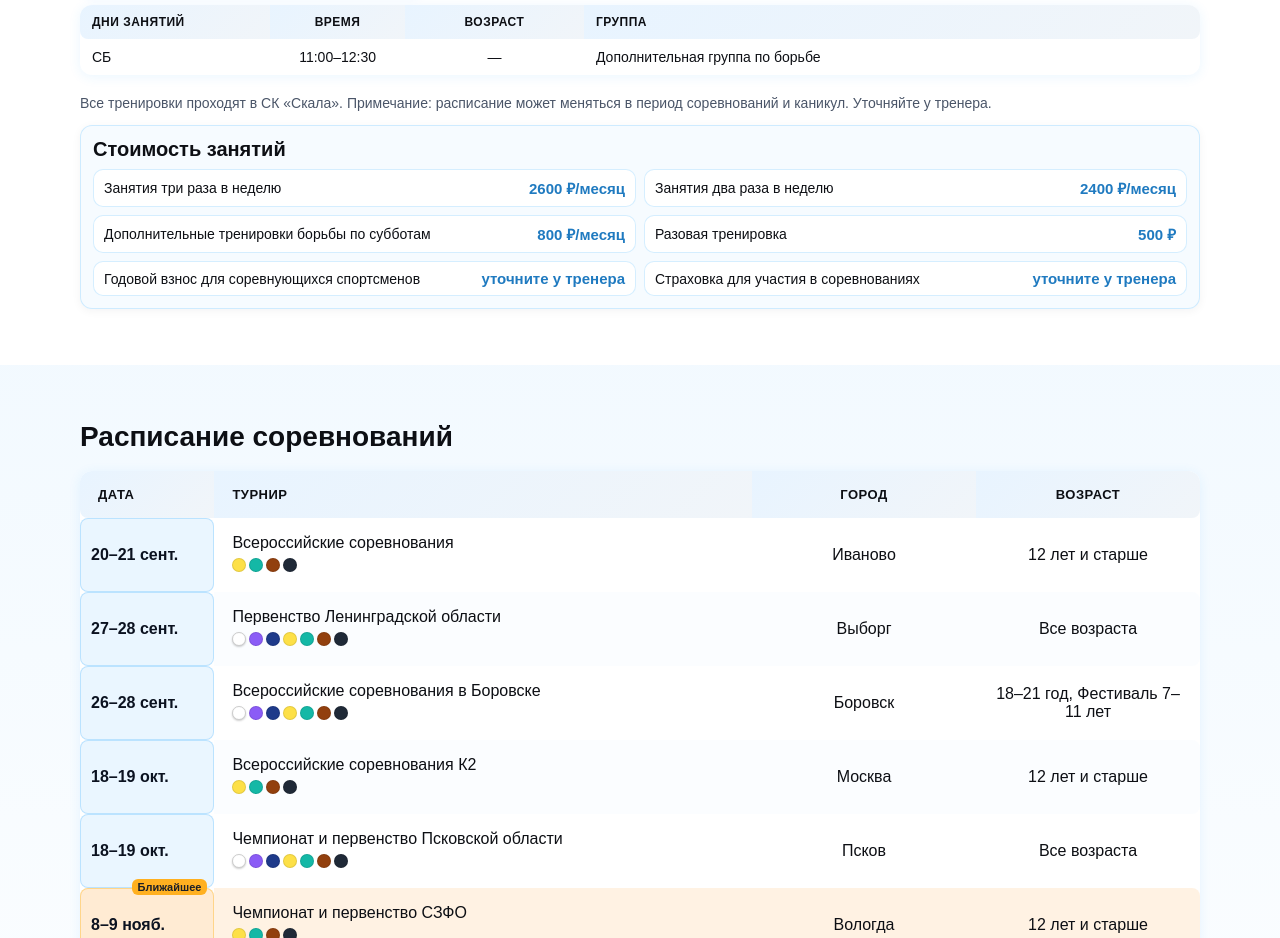
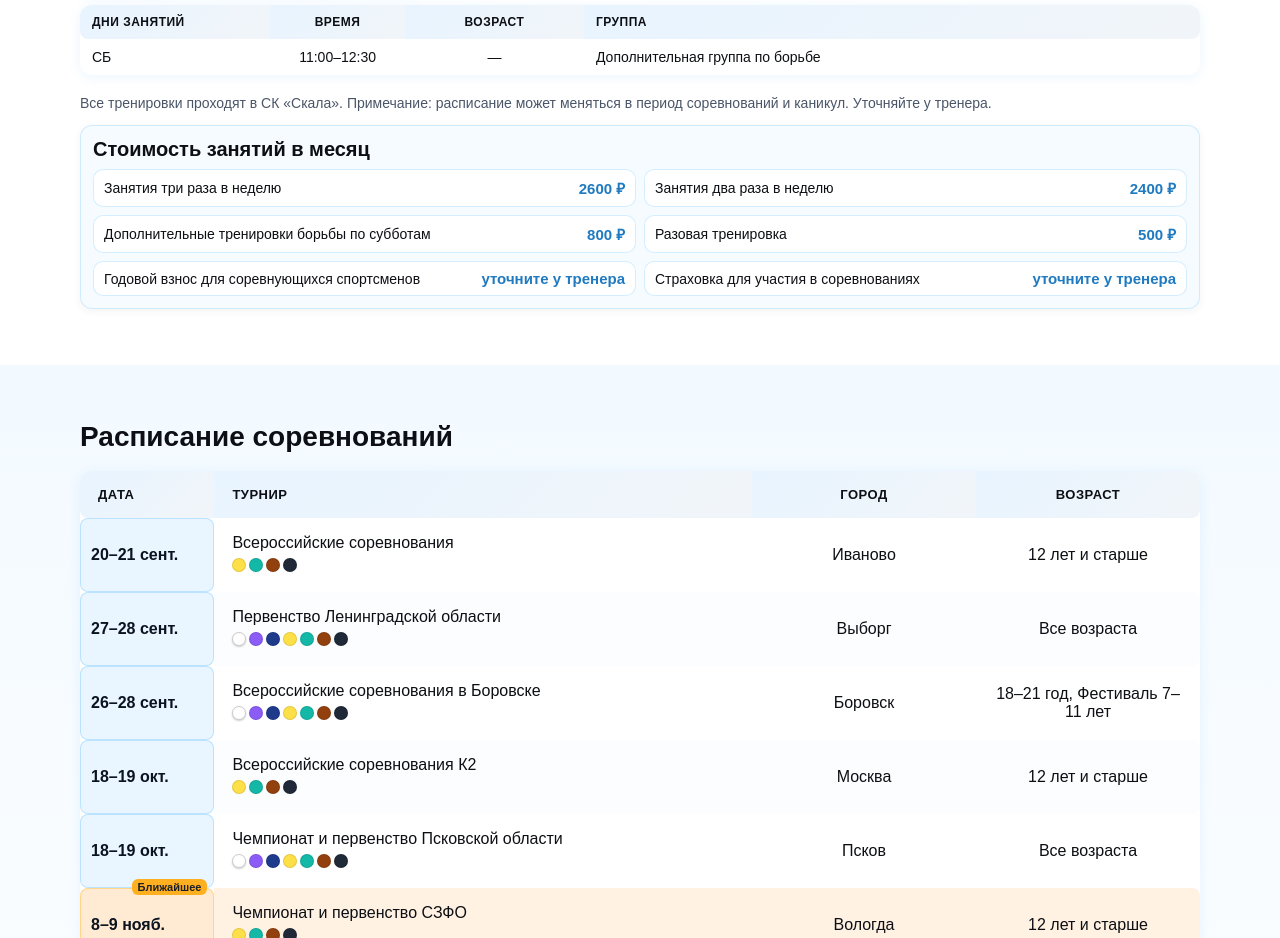
Before and after one commit to 4aikaA2/skala-kudo, a plain HTML site: page index.html in a window 1280 px wide. Shown: the part 1760-2698 px from the top of the page. Drawn offline with Linux system fonts and the light colour scheme.

Commit message:
Add files via upload

```diff
--- a/index.html
+++ b/index.html
@@ -243,11 +243,11 @@
           <p class="note">Все тренировки проходят в СК «Скала». Примечание: расписание может меняться в период соревнований и каникул. Уточняйте у тренера.</p>
 
           <div class="pricing-box" aria-labelledby="pricing-title">
-            <h3 id="pricing-title">Стоимость занятий</h3>
+            <h3 id="pricing-title">Стоимость занятий в месяц</h3>
             <ul class="pricing-list">
-              <li><span>Занятия три раза в неделю</span><b>2600 ₽/месяц</b></li>
-              <li><span>Занятия два раза в неделю</span><b>2400 ₽/месяц</b></li>
-              <li><span>Дополнительные тренировки борьбы по субботам</span><b>800 ₽/месяц</b></li>
+              <li><span>Занятия три раза в неделю</span><b>2600 ₽</b></li>
+              <li><span>Занятия два раза в неделю</span><b>2400 ₽</b></li>
+              <li><span>Дополнительные тренировки борьбы по субботам</span><b>800 ₽</b></li>
               <li><span>Разовая тренировка</span><b>500 ₽</b></li>
               <li><span>Годовой взнос для соревнующихся спортсменов</span><b>уточните у тренера</b></li>
               <li><span>Страховка для участия в соревнованиях</span><b>уточните у тренера</b></li>
```
